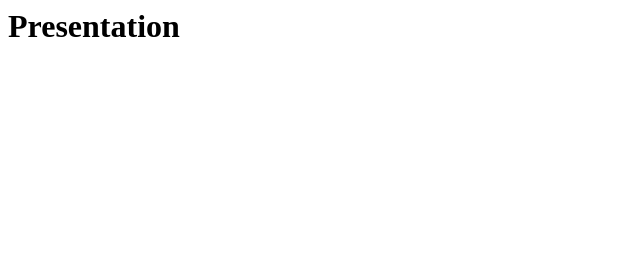
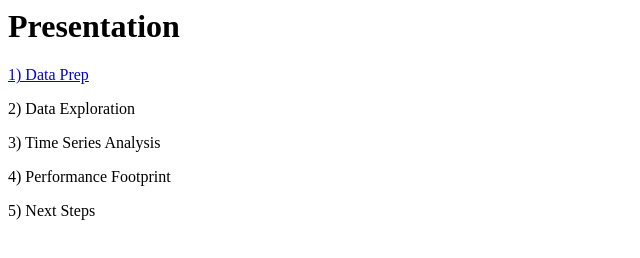
Before and after one commit to MorganBratt/BIGDATA-510AAu23__ClassProject, a plain HTML site: page index.html in a window 1280 px wide. Shown: the whole page, without its empty margins (0-640 px from the left). Drawn offline with Linux system fonts and the light colour scheme.

Commit message:
adding notebook links

```diff
--- a/index.html
+++ b/index.html
@@ -1 +1,6 @@
 <h1>Presentation</h1>
+<p><a href="/notebooks/html/1) Data Prep.html">1) Data Prep</a></p>
+<p><a href="/notebooks/html/2) Data Exploration.html""></a>2) Data Exploration</p>
+<p><a href="/notebooks/html/3) Time Series Analysis.html"></a>3) Time Series Analysis</p>
+<p><a href="/notebooks/html/4) Peformance Footprint.html"></a>4) Performance Footprint</p>
+<p><a href="/notebooks/html/5) Next Steps.html"></a>5) Next Steps</p>
```
